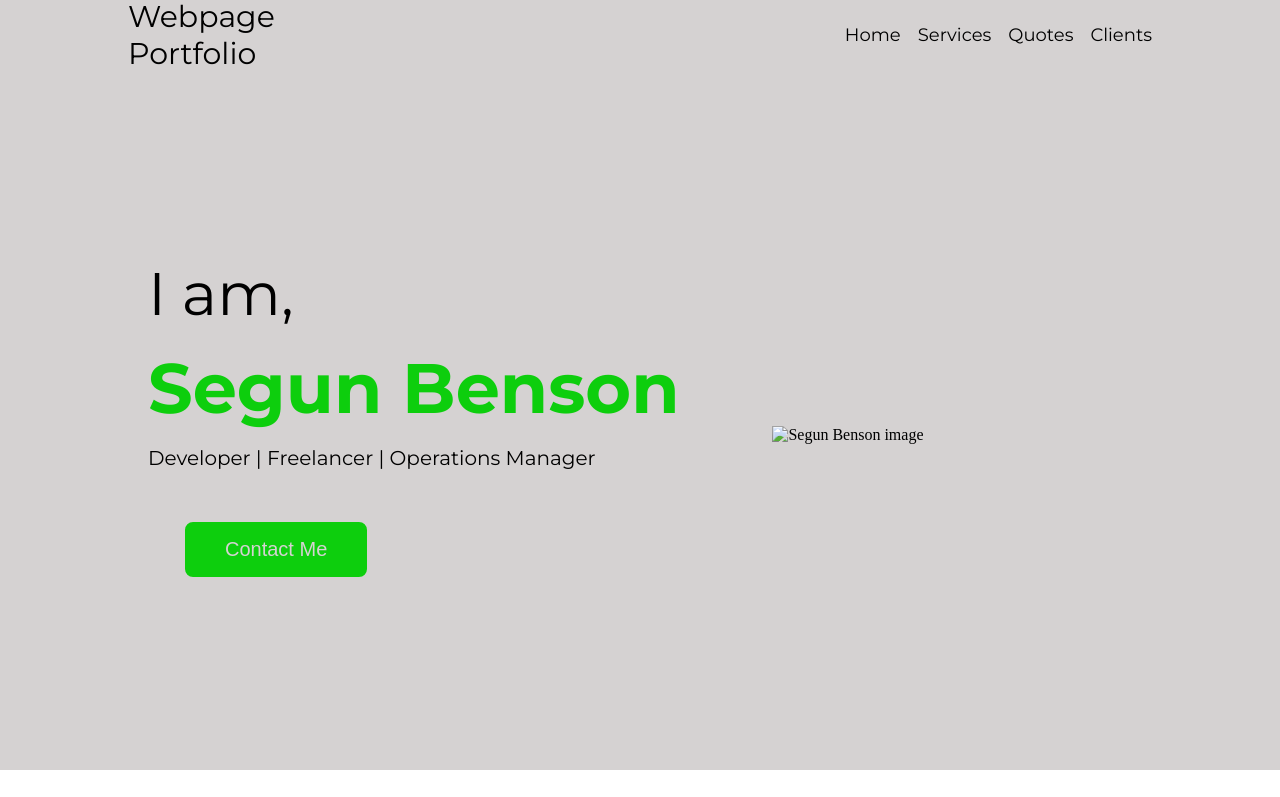
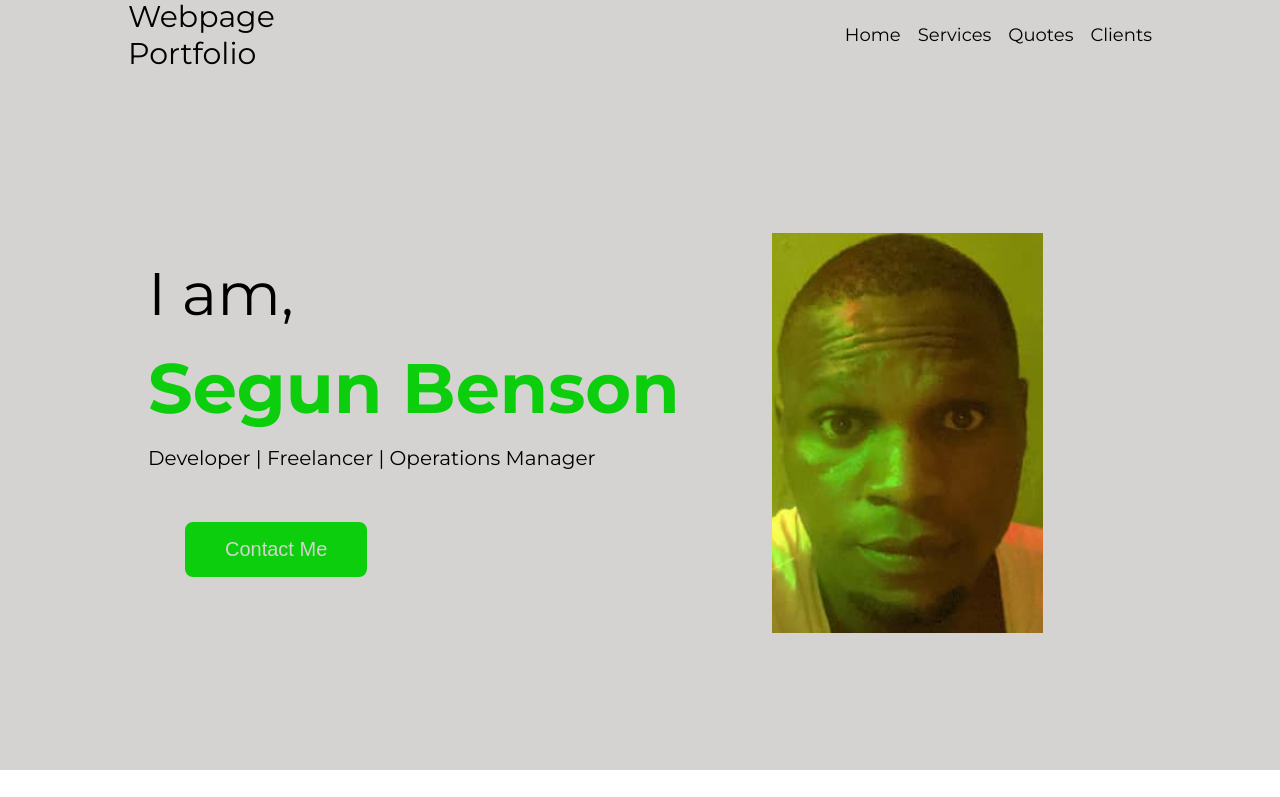
Before and after one commit to SHEGSZYDOO/webpage-project, a plain HTML site: page index.html in a window 1280 px wide. Shown: the top 797 px of the page. Drawn offline with Linux system fonts and the light colour scheme.

Commit message:
index html file to be committed

```diff
--- a/index.html
+++ b/index.html
@@ -45,7 +45,7 @@
         </div>
 
         <div class="image">
-		<img class="image-img" src="webpage-project/image.png" alt="Segun Benson image">
+		<img class="image-img" src="webpage-project/SEG IMAGE.png" alt="Segun Benson image">
         </div>
 
     </section>
```
